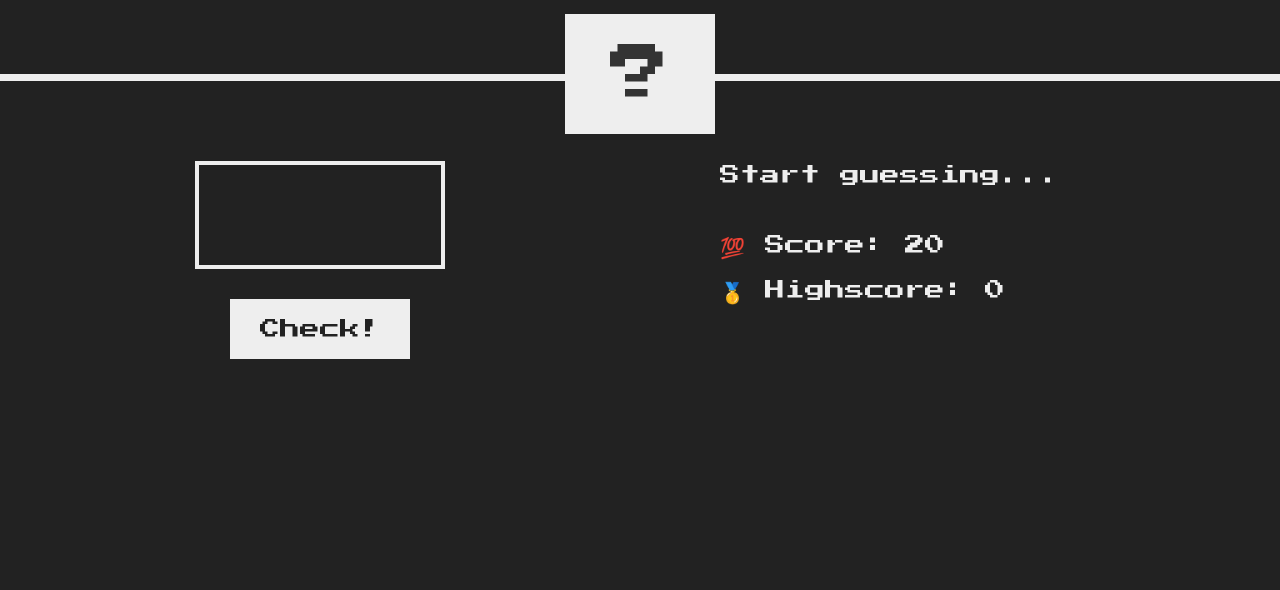
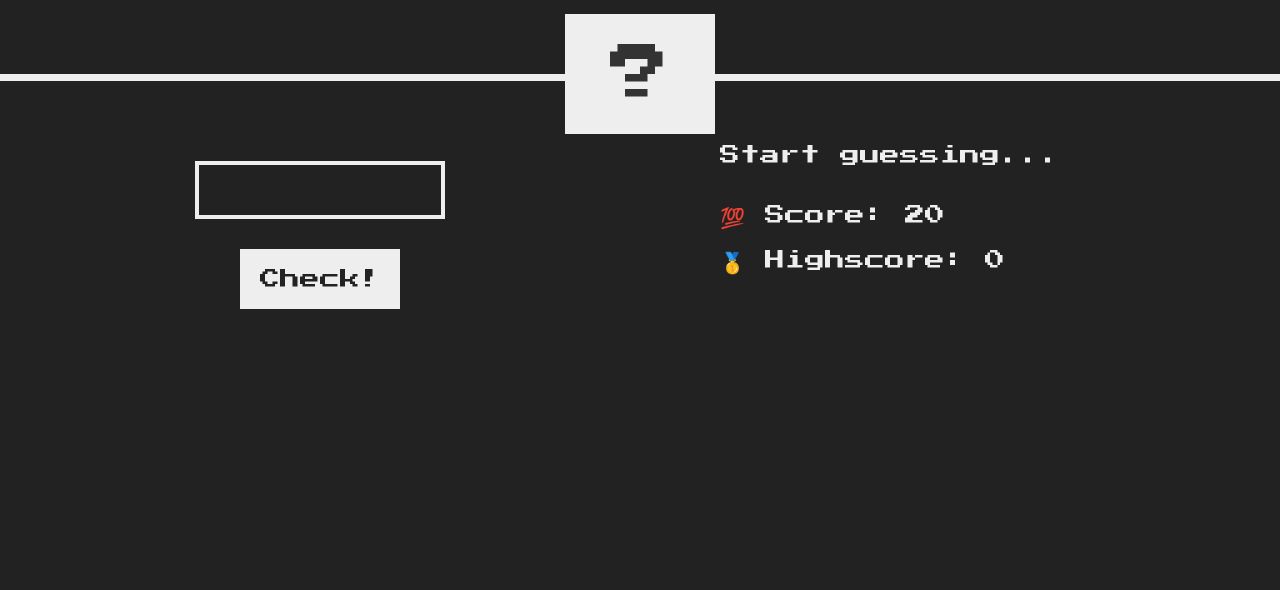
Before and after one commit to maryamgvazava/guessNumber, a plain HTML site: page index.html in a window 1280 px wide. Shown: the part 210-800 px from the top of the page. Drawn offline with Linux system fonts and the light colour scheme.

Commit message:
Update style.css

```diff
--- a/style.css
+++ b/style.css
@@ -82,7 +82,7 @@ h1 {
   font-family: inherit;
   color: inherit;
   font-size: 5rem;
-  padding: 2.5rem;
+/*   padding: 2.5rem; */
   margin-top:8rem;
   width: 25rem;
   text-align: center;
@@ -96,7 +96,7 @@ h1 {
   color: #222;
   font-size: 2rem;
   font-family: inherit;
-  padding: 2rem 3rem;
+  padding: 2rem;
   cursor: pointer;
   margin-bottom: 3rem;
 }
@@ -107,7 +107,7 @@ h1 {
 
 .message {
   margin-bottom: 4rem;
-  height: 3rem;
+  height: 2rem;
 }
 
 .label-score {
```
